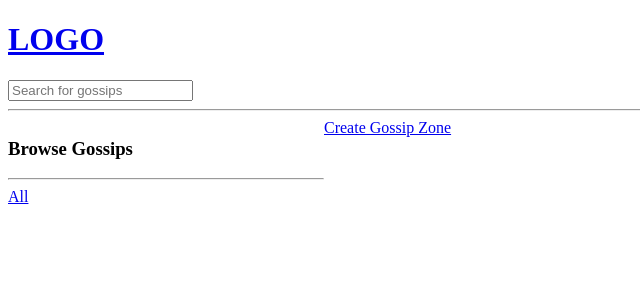
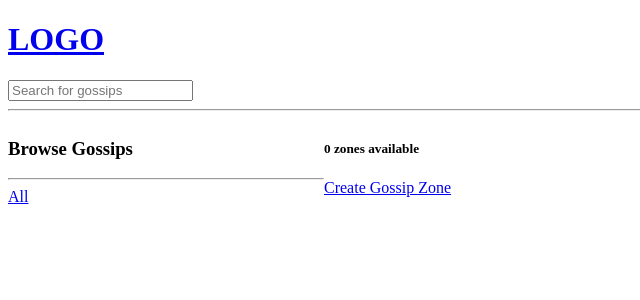
Before and after one commit to muratcanakcay/Django-App, a Django app: page / in a window 1280 px wide. Shown: the top 300 px of the page, without its empty margins (0-640 px from the left). Run offline with Django 4.2, Linux system fonts and the light colour scheme; data that the repository does not hold is empty.

Commit message:
add zone count display

```diff
--- a/gossipzone/base/templates/base/home.html
+++ b/gossipzone/base/templates/base/home.html
@@ -33,6 +33,7 @@
 
     <div>
         <div>
+            <h5>{{zone_count}} zones available</h5>
             <a href="{% url 'create-zone' %}">Create Gossip Zone</a>
 
             <div>
--- a/gossipzone/base/views.py
+++ b/gossipzone/base/views.py
@@ -16,7 +16,9 @@ def home(request):
     # retrieve topics from db
     topics = Topic.objects.all()
 
-    context = {'zones':zones, 'topics':topics }
+    zone_count = zones.count()
+
+    context = {'zones':zones, 'topics':topics, 'zone_count' : zone_count }
 
     return render(request, 'base/home.html', context)
 
```
